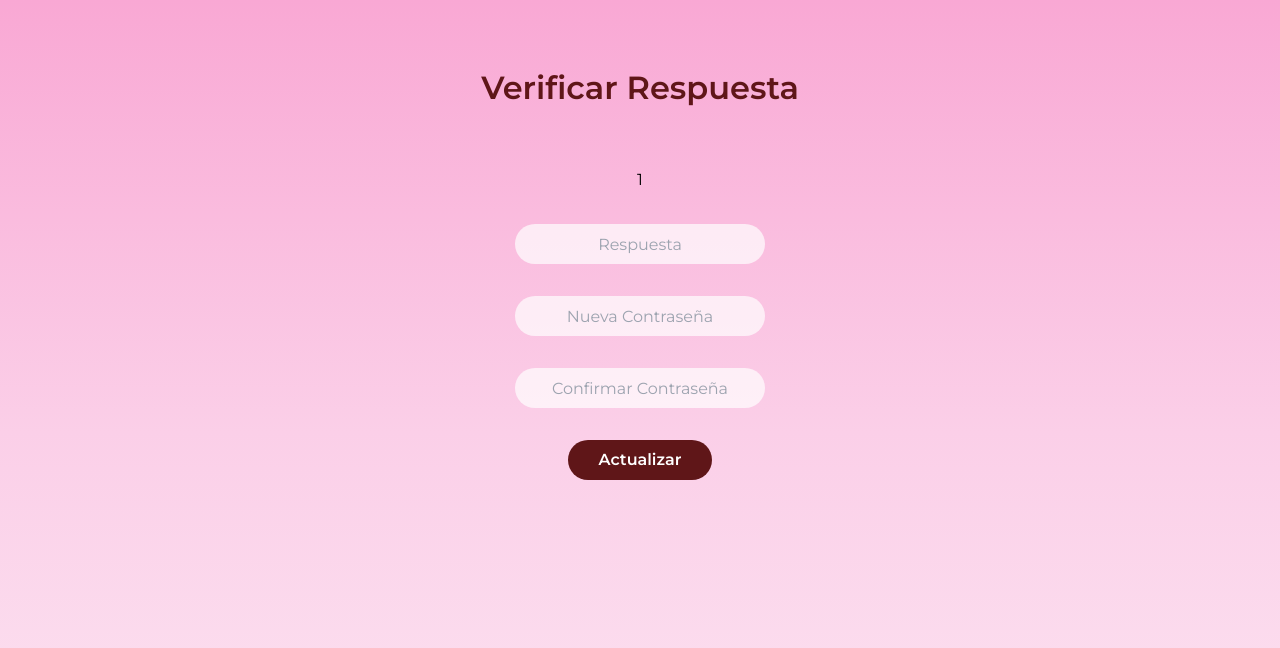
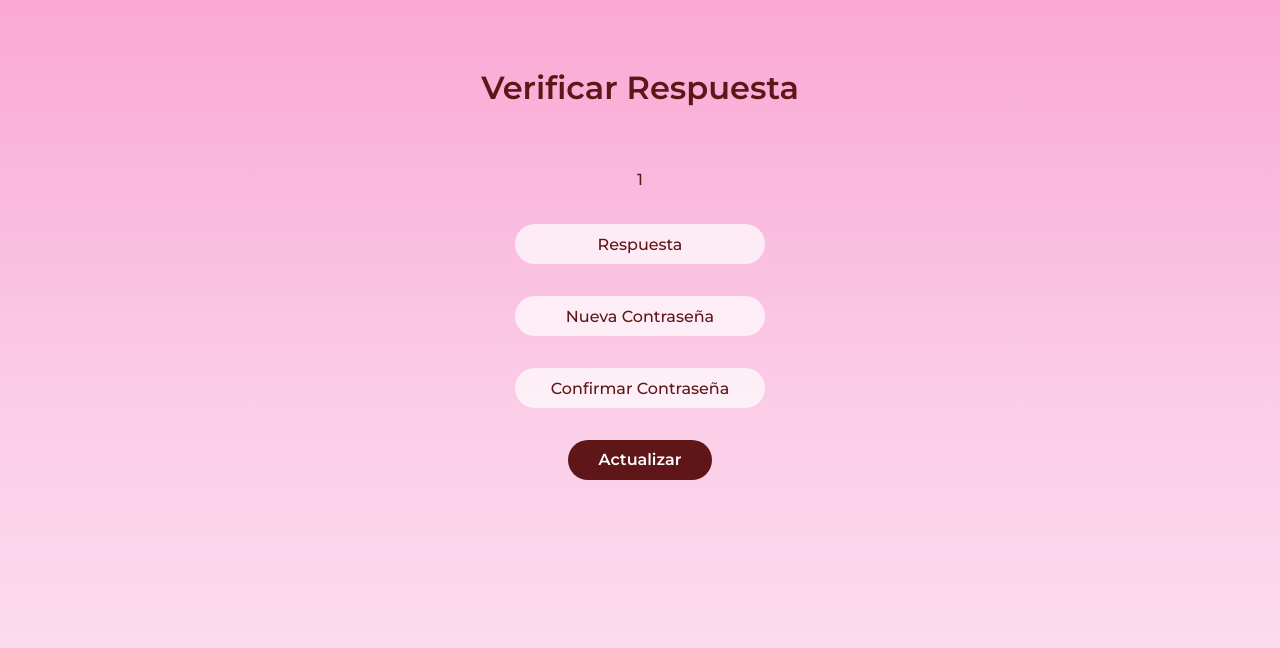
Before and after one commit to JocDabi/E-commerce_Seven7, a PHP site: page /verificar_respuesta.php in a window 1280 px wide. Shown: the top 648 px of the page. Run offline with PHP 8.4, Linux system fonts and the light colour scheme; the visitor is signed in with stand-in values (Sample User, id 1); some libraries are stand-ins or nearby versions.

Commit message:
avance 14-06

```diff
--- a/actualizar_contrasena.php
+++ b/actualizar_contrasena.php
@@ -105,9 +105,9 @@ if (!empty($errors)) {
             <?php echo $success_message; ?>
         </div>
         <form class="flex flex-col items-center gap-8 mt-6">
-            <input class="w-[250px] h-[40px] bg-white/70 outline-0 rounded-full text-center" type="text" name="email" placeholder="Email" value="<?php echo $email; ?>" disabled>
-            <input class="w-[250px] h-[40px] bg-white/70 outline-0 rounded-full text-center" type="password" name="nueva_contrasena" placeholder="Nueva Contraseña" disabled>
-            <input class="w-[250px] h-[40px] bg-white/70 outline-0 rounded-full text-center" type="password" name="confirmar_contrasena" placeholder="Confirmar Contraseña" disabled>
+            <input class="w-[250px] h-[40px] bg-white/70 outline-0 rounded-full text-center placeholder:text-[rgb(95,22,24)] placeholder:font-[500] focus:placeholder-transparent" type="text" name="email" placeholder="Email" value="<?php echo $email; ?>" disabled>
+            <input class="w-[250px] h-[40px] bg-white/70 outline-0 rounded-full text-center placeholder:text-[rgb(95,22,24)] placeholder:font-[500] focus:placeholder-transparent" type="password" name="nueva_contrasena" placeholder="Nueva Contraseña" disabled>
+            <input class="w-[250px] h-[40px] bg-white/70 outline-0 rounded-full text-center placeholder:text-[rgb(95,22,24)] placeholder:font-[500] focus:placeholder-transparent" type="password" name="confirmar_contrasena" placeholder="Confirmar Contraseña" disabled>
         </form>
     </div>
 </body>
--- a/verificar_respuesta.php
+++ b/verificar_respuesta.php
@@ -1,11 +1,13 @@
 <?php
-session_start(); // Asegúrate de iniciar la sesión
+session_start();
 
 if (!isset($_SESSION['pregunta'])) {
     echo "No hay pregunta de seguridad configurada.";
     exit();
 }
 
+$errors = isset($_SESSION['errors']) ? $_SESSION['errors'] : [];
+unset($_SESSION['errors']);
 ?>
 
 <!DOCTYPE html>
@@ -29,10 +31,24 @@ if (!isset($_SESSION['pregunta'])) {
     <h1 class="text-center mt-16 text-[2rem] text-[rgb(95,22,24)] font-[600]">Verificar Respuesta</h1>
     <div class="w-full flex flex-col gap-8 items-center mt-8">
         <form class="flex flex-col items-center gap-8 mt-6" action="actualizar_contrasena.php" method="post">
-            <p><?php echo htmlspecialchars($_SESSION['pregunta']); ?></p>
-            <input class="w-[250px] h-[40px] bg-white/70 outline-0 rounded-full text-center" type="text" name="respuesta" placeholder="Respuesta" required>
-            <input class="w-[250px] h-[40px] bg-white/70 outline-0 rounded-full text-center" type="password" name="nueva_contrasena" placeholder="Nueva Contraseña" required>
-            <input class="w-[250px] h-[40px] bg-white/70 outline-0 rounded-full text-center" type="password" name="confirmar_contrasena" placeholder="Confirmar Contraseña" required>
+            <p class="text-center text-[rgb(95,22,24)] font-[500]">
+                <?php echo htmlspecialchars($_SESSION['pregunta']); ?>
+            </p>
+            <div class="flex flex-col items-center">
+                <input class="w-[250px] h-[40px] bg-white/70 outline-0 rounded-full text-center placeholder:text-[rgb(95,22,24)] placeholder:font-[500] focus:placeholder-transparent" type="text" name="respuesta" placeholder="Respuesta" required>
+                <?php if(isset($errors['respuesta'])): ?>
+                    <div class="text-red-500 text-center mt-2"><?php echo $errors['respuesta']; ?></div>
+                <?php endif; ?>
+            </div>
+            <div class="flex flex-col items-center">
+                <input class="w-[250px] h-[40px] bg-white/70 outline-0 rounded-full text-center placeholder:text-[rgb(95,22,24)] placeholder:font-[500] focus:placeholder-transparent" type="password" name="nueva_contrasena" placeholder="Nueva Contraseña" required>
+            </div>
+            <div class="flex flex-col items-center">
+                <input class="w-[250px] h-[40px] bg-white/70 outline-0 rounded-full text-center placeholder:text-[rgb(95,22,24)] placeholder:font-[500] focus:placeholder-transparent" type="password" name="confirmar_contrasena" placeholder="Confirmar Contraseña" required>
+                <?php if(isset($errors['contrasena'])): ?>
+                    <div class="text-red-500 text-center mt-2"><?php echo $errors['contrasena']; ?></div>
+                <?php endif; ?>
+            </div>
             <button class="w-36 h-10 rounded-full bg-[rgb(95,22,24)] text-white font-[600]" type="submit">Actualizar</button>
         </form>
     </div>
```
Also changed, not shown: restablecer_contrasena.php (+7 -7 lines).
